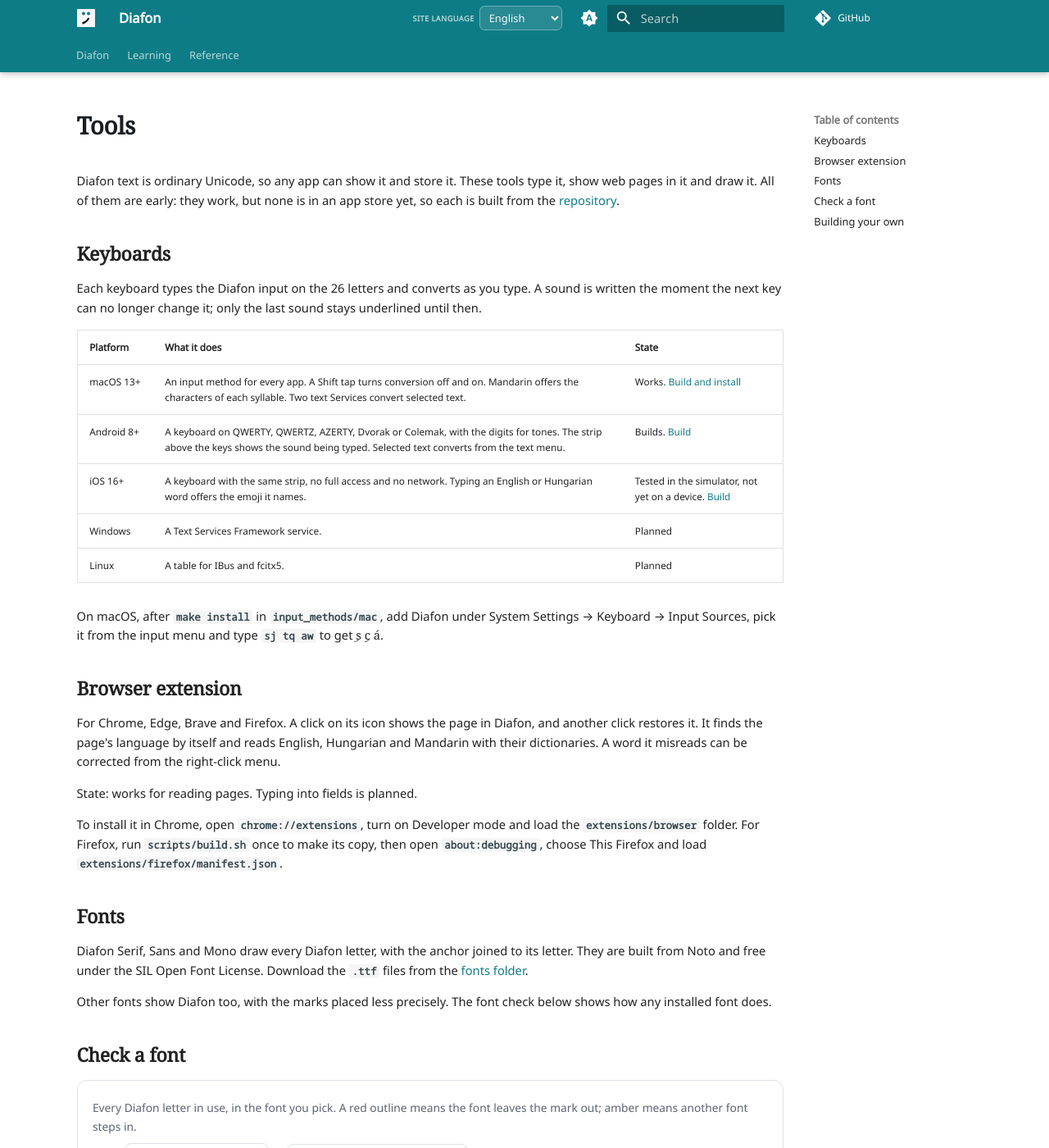
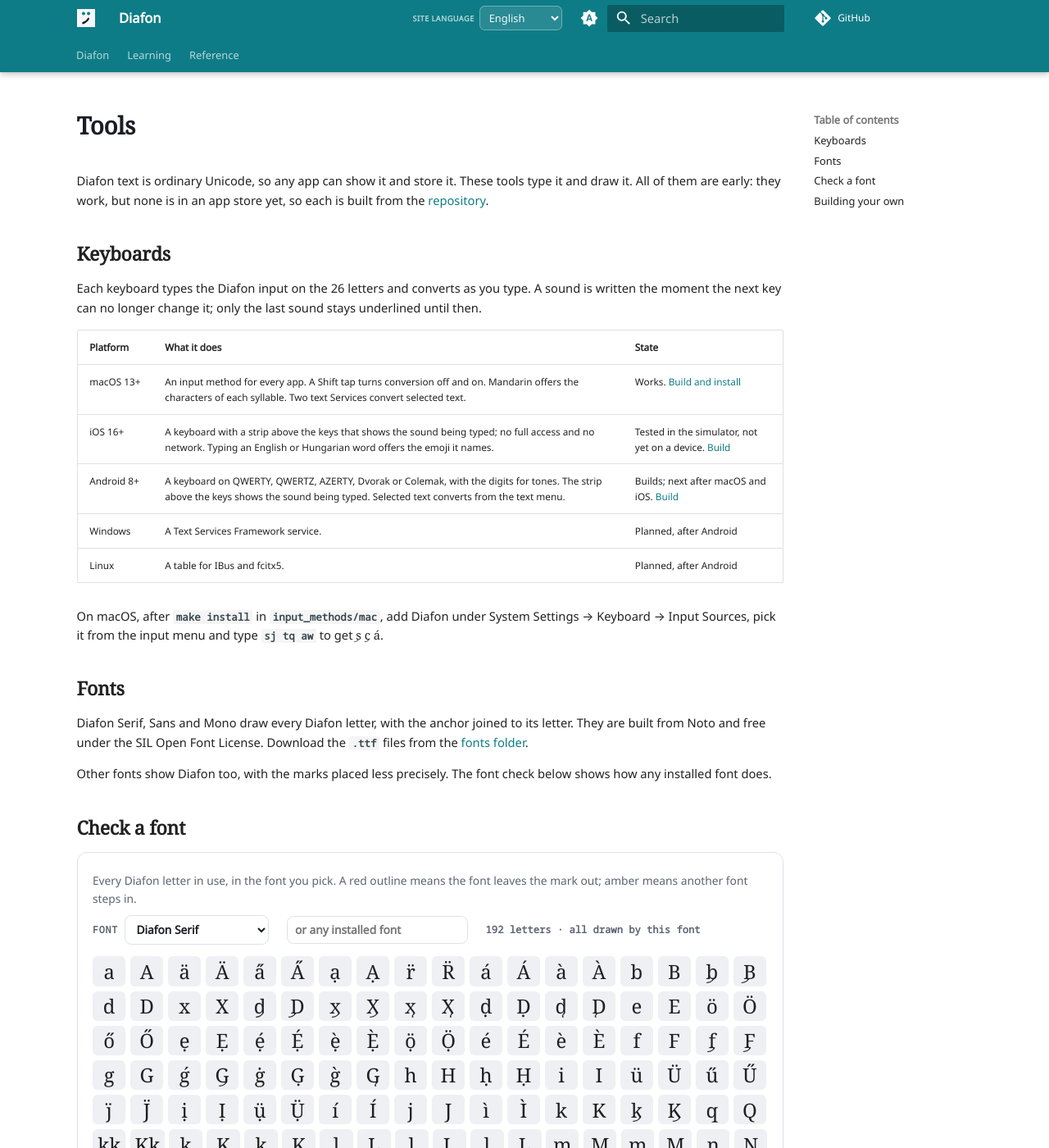
Before and after one commit to diafon-org/diafon, an MkDocs documentation site: the page built from docs/tools.md, in a window 1280 px wide and 1400 px high. Shown: the whole window at 82% size. Built offline with MkDocs 1.6.1 and Material for MkDocs 9.7.7, drawn with Linux system fonts in a browser that asks for light colours; comment, search, counter and statistics services are not loaded.

Commit message:
Browser extension paused: macOS and iOS first, then Android, Windows, Linux
Out of the build, the tests (skipped) and the Tools page; the code stays.

```diff
--- a/docs/tools.md
+++ b/docs/tools.md
@@ -9,7 +9,7 @@
 # Tools
 
 Diafon text is ordinary Unicode, so any app can show it and store it. These
-tools type it, show web pages in it and draw it. All of them are early: they
+tools type it and draw it. All of them are early: they
 work, but none is in an app store yet, so each is built from the
 [repository](https://github.com/diafon-org/diafon).
 
@@ -22,28 +22,14 @@
 | Platform | What it does | State |
 |---|---|---|
 | macOS 13+ | An input method for every app. A Shift tap turns conversion off and on. Mandarin offers the characters of each syllable. Two text Services convert selected text. | Works. [Build and install](https://github.com/diafon-org/diafon/tree/main/input_methods/mac) |
-| Android 8+ | A keyboard on QWERTY, QWERTZ, AZERTY, Dvorak or Colemak, with the digits for tones. The strip above the keys shows the sound being typed. Selected text converts from the text menu. | Builds. [Build](https://github.com/diafon-org/diafon/tree/main/input_methods/android) |
-| iOS 16+ | A keyboard with the same strip, no full access and no network. Typing an English or Hungarian word offers the emoji it names. | Tested in the simulator, not yet on a device. [Build](https://github.com/diafon-org/diafon/tree/main/input_methods/ios) |
-| Windows | A Text Services Framework service. | Planned |
-| Linux | A table for IBus and fcitx5. | Planned |
+| iOS 16+ | A keyboard with a strip above the keys that shows the sound being typed; no full access and no network. Typing an English or Hungarian word offers the emoji it names. | Tested in the simulator, not yet on a device. [Build](https://github.com/diafon-org/diafon/tree/main/input_methods/ios) |
+| Android 8+ | A keyboard on QWERTY, QWERTZ, AZERTY, Dvorak or Colemak, with the digits for tones. The strip above the keys shows the sound being typed. Selected text converts from the text menu. | Builds; next after macOS and iOS. [Build](https://github.com/diafon-org/diafon/tree/main/input_methods/android) |
+| Windows | A Text Services Framework service. | Planned, after Android |
+| Linux | A table for IBus and fcitx5. | Planned, after Android |
 
 On macOS, after `make install` in `input_methods/mac`, add Diafon under
 System Settings → Keyboard → Input Sources, pick it from the input menu and
 type `sj tq aw` to get <span class="ug">ș c̦ á</span>.
-
-## Browser extension
-
-For Chrome, Edge, Brave and Firefox. A click on its icon shows the page in
-Diafon, and another click restores it. It finds the page's language by
-itself and reads English, Hungarian and Mandarin with their dictionaries.
-A word it misreads can be corrected from the right-click menu.
-
-State: works for reading pages. Typing into fields is planned.
-
-To install it in Chrome, open `chrome://extensions`, turn on Developer mode
-and load the `extensions/browser` folder. For Firefox, run
-`scripts/build.sh` once to make its copy, then open `about:debugging`,
-choose This Firefox and load `extensions/firefox/manifest.json`.
 
 ## Fonts
 
```
Also changed, not shown: extensions/browser/README.md (+4 -0 lines), input_methods/README.md (+1 -1 lines), plan.md (+7 -1 lines), 3 other files.
